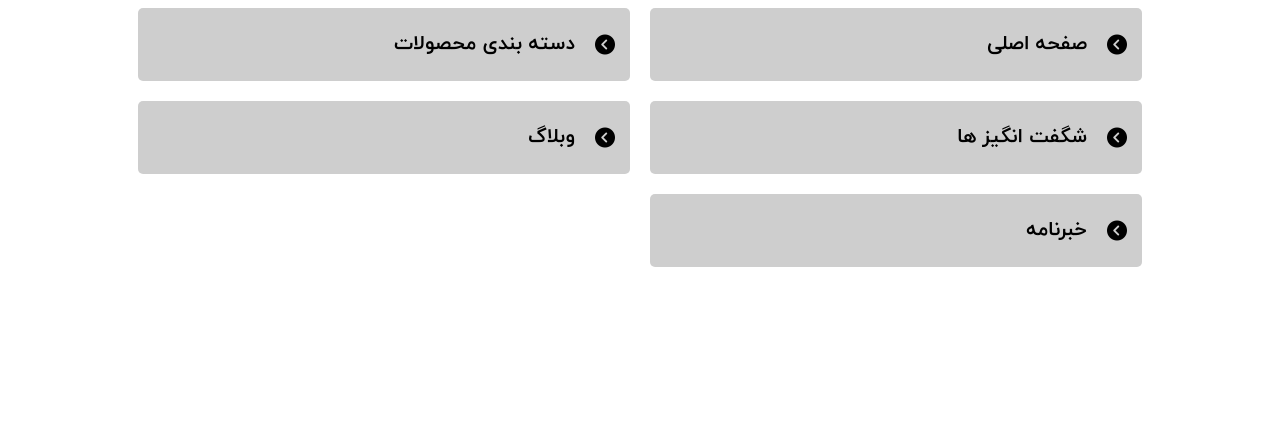
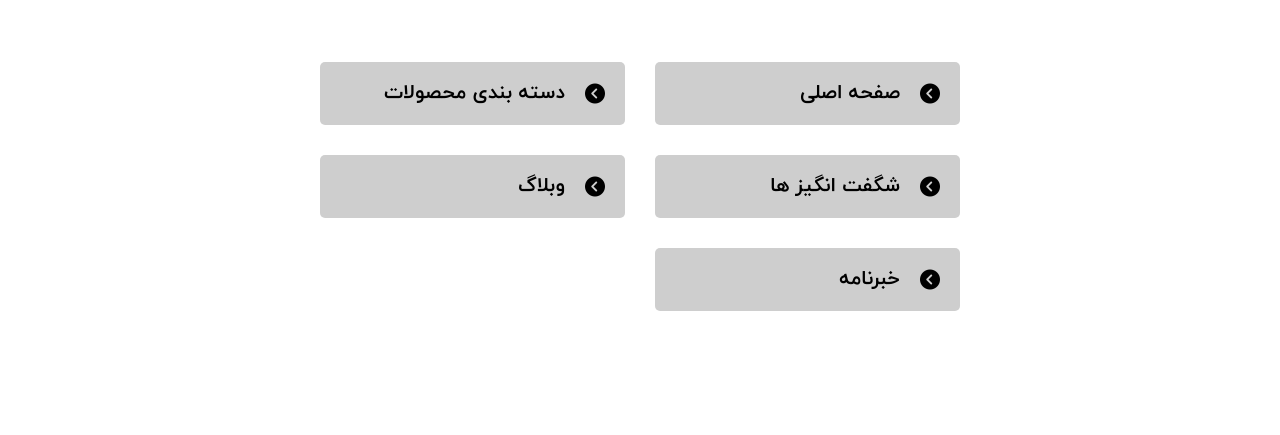
Before and after one commit to Zakieh-hosseinzadeh/mobile-store, a website: page index.pug in a window 1280 px wide. Shown: the part 911-1346 px from the top of the page. Drawn offline with nearby package versions, Linux system fonts and the light colour scheme; files that its build step writes are made by us from their sources; files whose address does not match are found by name; a web font is replaced by a local one.

Commit message:
[fix]:complete

```diff
--- a/styleSheets/the styles/styles.scss
+++ b/styleSheets/the styles/styles.scss
@@ -768,17 +768,16 @@ a#go-to-top:hover {
 }
 
 #menu-box {
-  width: 80%;
-  margin: 7% auto;
+  width: 50%;
+  margin: 12% auto;
   display: grid;
+  gap: $gap*2;
   grid-template-columns:repeat(2, 1fr);
 }
 
 .menu-hov {
   background-color: #cecece;
-  //width: 65%;
-  padding: 25px 15px;
-  margin: 10px;
+  padding: 20px;
   border-radius: 5px;
   @include transition();
 }
```
Also changed, not shown: styleSheets/the styles/styles.css, 1 other file.
